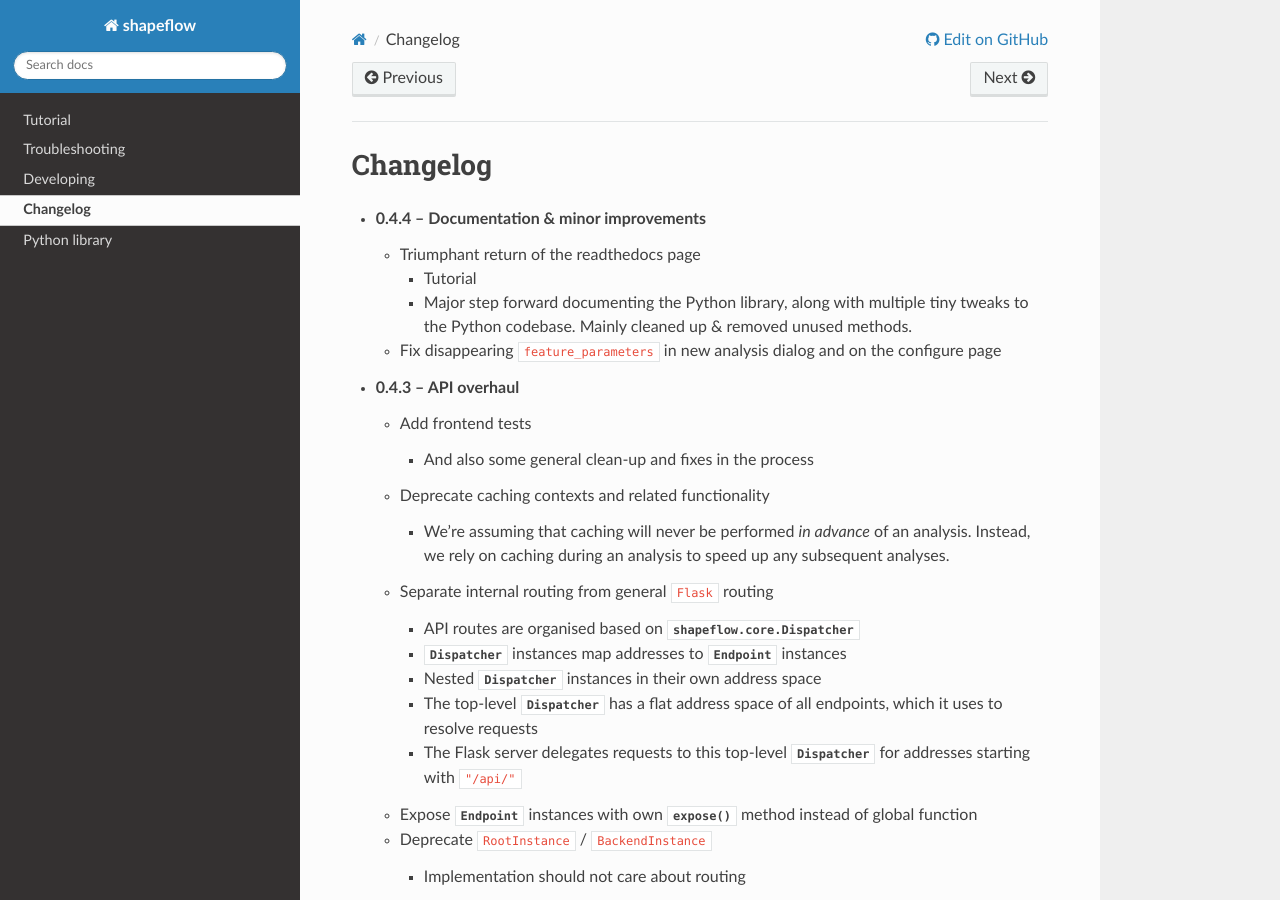
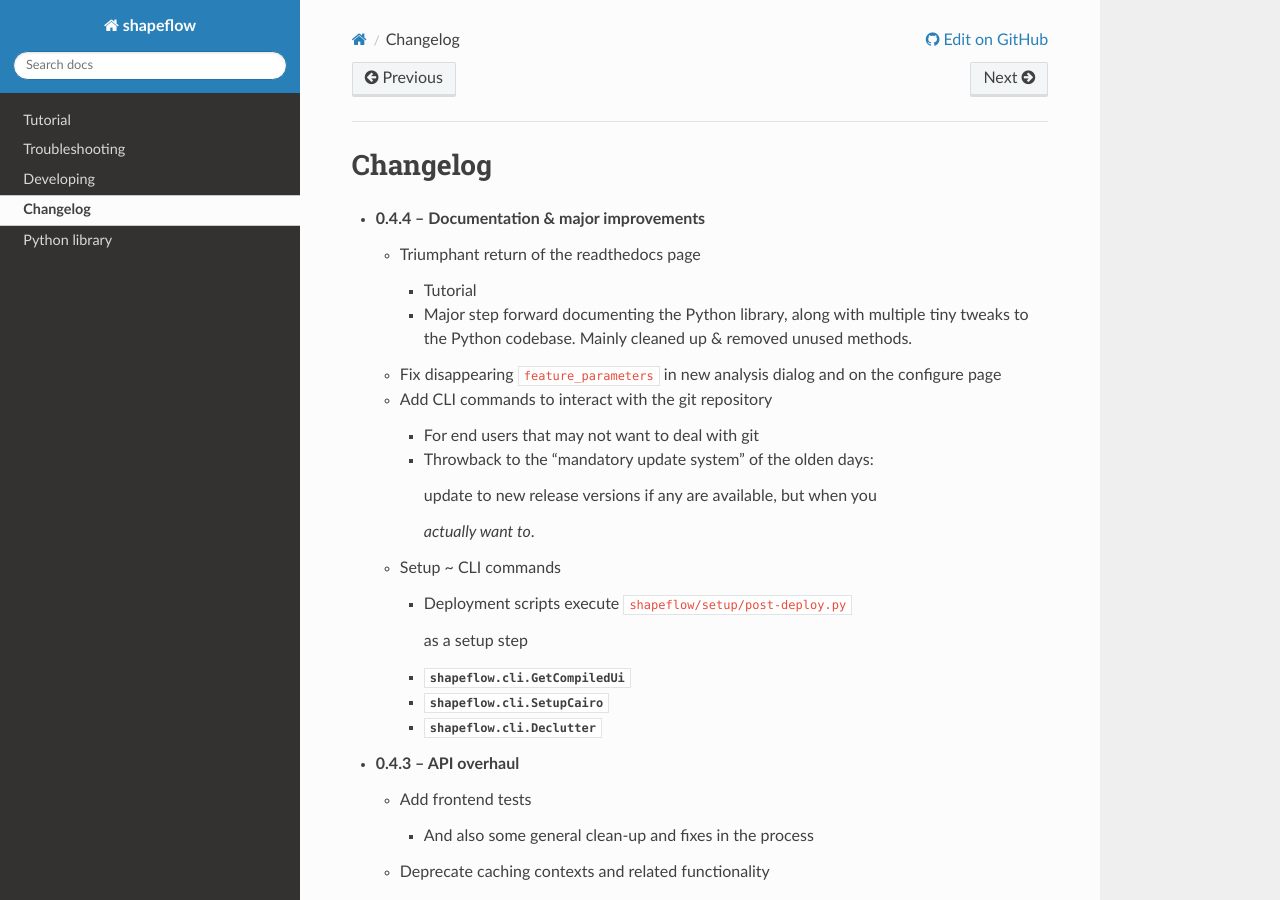
Before and after one commit to ybnd/shapeflow, a Sphinx documentation site: the page built from docs/source/changelog.rst, in a window 1280 px wide and 900 px high. Built offline with Sphinx 7.4.7 and the Read the Docs theme 2.0.0, drawn with Linux system fonts in a browser that asks for light colours.

Commit message:
Update documentation

```diff
--- a/docs/source/changelog.rst
+++ b/docs/source/changelog.rst
@@ -1,7 +1,7 @@
 Changelog
 =========
 
-* **0.4.4 -- Documentation & minor improvements**
+* **0.4.4 -- Documentation & major improvements**
 
   * Triumphant return of the readthedocs page
 
@@ -13,6 +13,28 @@
 
   * Fix disappearing ``feature_parameters`` in new analysis dialog and on the
     configure page
+
+  * Add CLI commands to interact with the git repository
+
+    * For end users that may not want to deal with git
+
+    * Throwback to the "mandatory update system" of the olden days:
+
+      update to new release versions if any are available, but when you
+
+      *actually want to*.
+
+  * Setup ~ CLI commands
+
+    * Deployment scripts execute ``shapeflow/setup/post-deploy.py``
+
+      as a setup step
+
+    * :class:`shapeflow.cli.GetCompiledUi`
+
+    * :class:`shapeflow.cli.SetupCairo`
+
+    * :class:`shapeflow.cli.Declutter`
 
 * **0.4.3 -- API overhaul**
 
```
